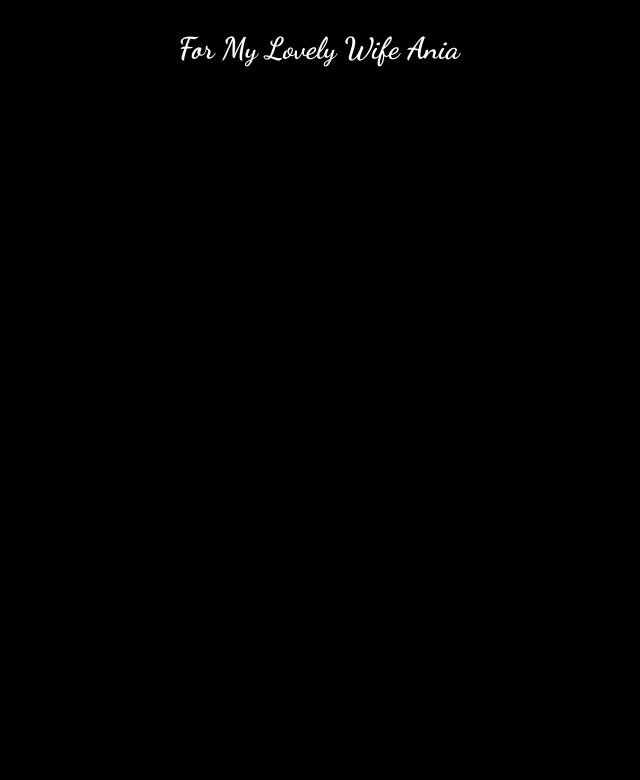
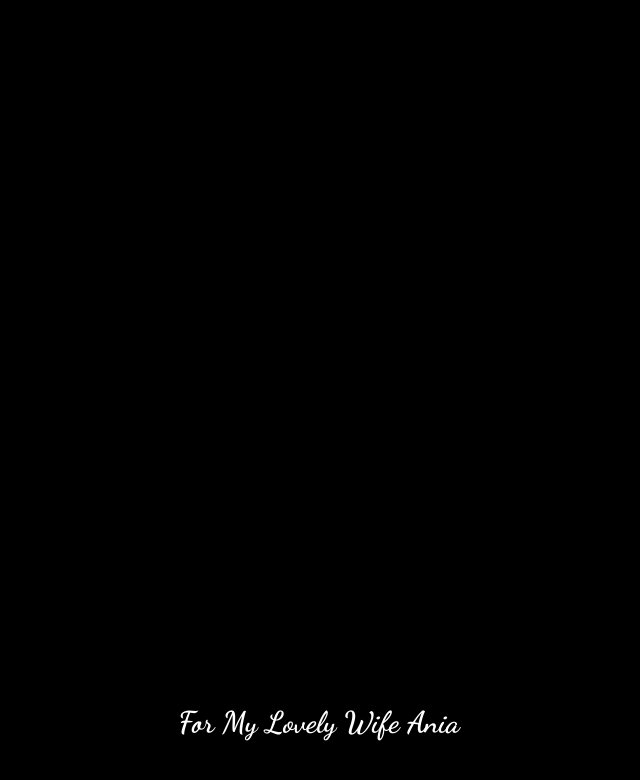
Before and after one commit to ceceshaa/goodgirl, a plain HTML site: page index.html in a window 1280 px wide. Shown: the whole page, without its empty margins (331-971 px from the left). Drawn offline with Linux system fonts and the light colour scheme.

Commit message:
Update function-heart.css

```diff
--- a/function-heart.css
+++ b/function-heart.css
@@ -1,34 +1,42 @@
+/* Global Styles */
 body {
     background: black;
     color: #fff;
     font-family: "Archivo Black", sans-serif;
     font-size: 3em;
     text-align: center;
-    scrollbar-width: none;
     margin: 0;
     padding: 0;
     height: 100vh;
     overflow: hidden;
 }
 
+/* Canvas Styles */
 #obal {
     position: absolute;
     top: 0;
     left: 0;
     width: 100%;
     height: 100%;
-    z-index: -1; /* memastikan canvas berada di belakang teks */
+    z-index: -1; /* Canvas berada di belakang */
 }
 
+canvas {
+    display: block;
+    width: 100vw;
+    height: 100vh;
+}
+
+/* Text Styles */
 .text-container {
     font-family: 'Dancing Script', cursive;
     font-size: 30px;
     color: white;
     text-align: center;
     width: 100%;
-    position: relative;
+    position: absolute;
     z-index: 1;
-    margin-top: 20px;
+    bottom: 50px; /* Letakkan teks di bagian bawah layar */
 }
 
 .scroll-area {
```
